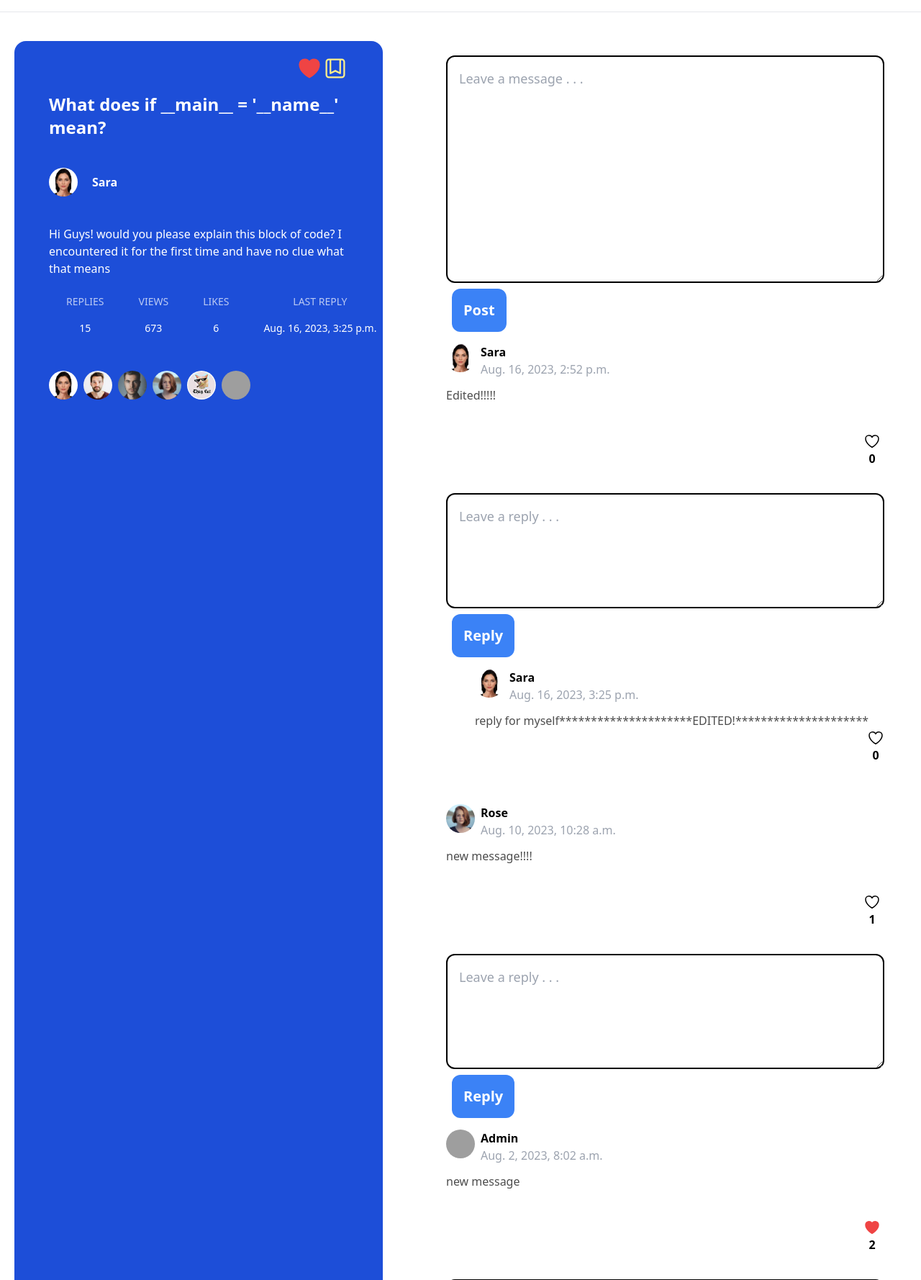
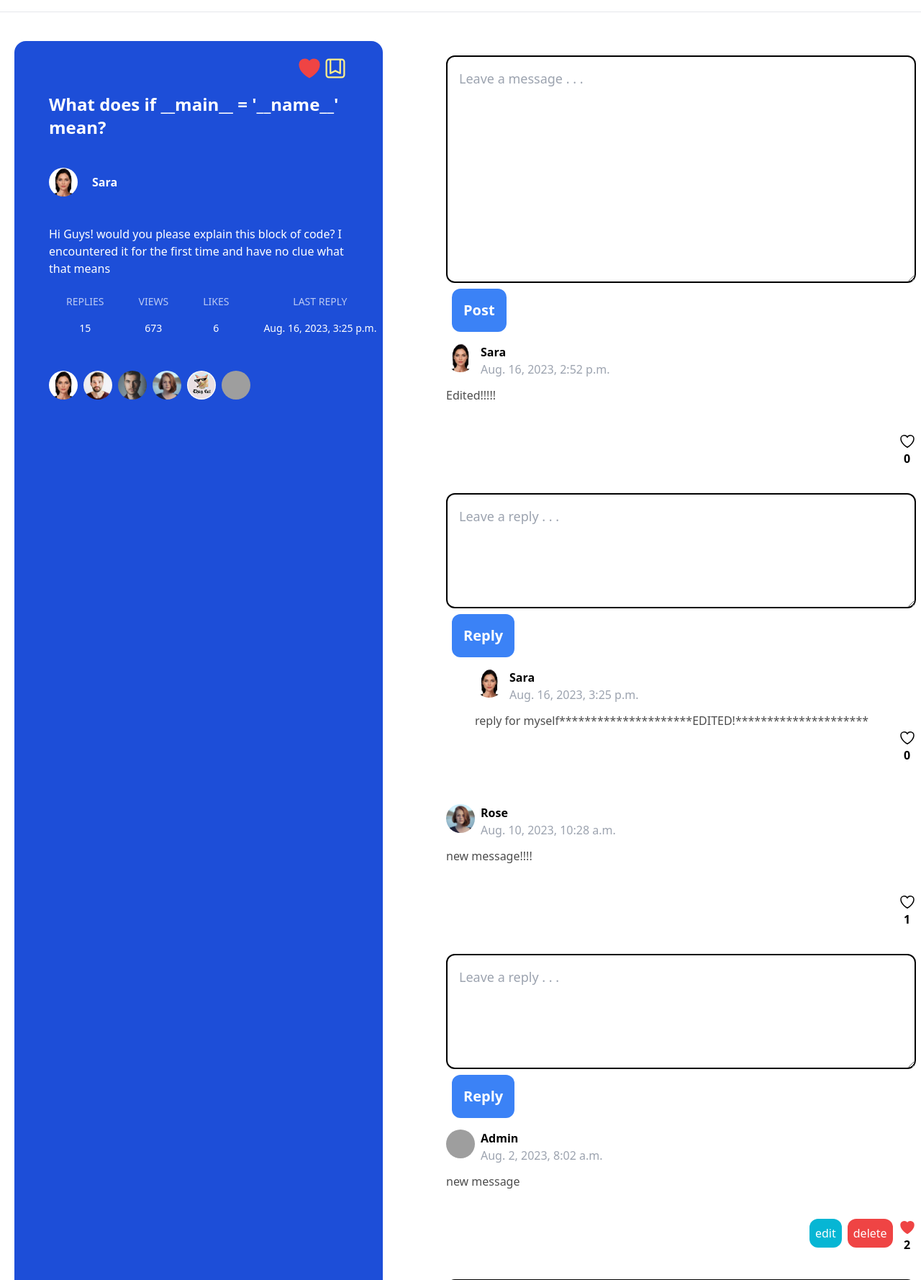
Before and after one commit to Shift77/Discussion-Website, a Django app: page /category/post/1/ in a window 1280 px wide; the page is wider, and only the part inside the window is pictured. Shown: the part 102-1880 px from the top of that part at 72% size. Run offline with Django 4.2, Linux system fonts and the light colour scheme; a user stored in the database is signed in; data comes from the database, SQL or seed files in the repository; both versions use the stored data as it was after the commit; some libraries are stand-ins or nearby versions; grey boxes are pictures that could not be loaded.

Commit message:
Created deleting and editing functionality for comments and replies also fixed the last activity of each post so it shows the correct date!'

```diff
--- a/core_app/templates/core_app/index.html
+++ b/core_app/templates/core_app/index.html
@@ -30,7 +30,7 @@
                     <h1 class="font-normal text-xs mb-1 text-gray-400">LAST ACTIVITY</h1>
 
                     <h1 class="font-semibold text-lg px-4 mb-2 ">{{category.post_category.all.count}}</h1>
-                    <h1 class="font-semibold text-sm  ">{{category.post_category.last.creation_date}}</h1>
+                    <h1 class="font-semibold text-sm  ">{{category.last_activity|last}}</h1>
 
                     <h1 class="font-normal text-xs mb-2  text-gray-400 ">LAST POST</h1>
                     <div class="col-span-2 mb-6 flex items-center">
--- a/core_app/views.py
+++ b/core_app/views.py
@@ -7,6 +7,7 @@ from discussion_app.models import Post, Category
 def index(request):
     categories = Category.objects.all()
 
+    print(categories[0].last_activity)
 
     context = {
         'categories': categories,
--- a/dashboard_app/views.py
+++ b/dashboard_app/views.py
@@ -7,8 +7,11 @@ from django.contrib.auth.decorators import login_required
 def dashboard_detail(request, id):
     posts = models.Post.objects.all().filter(author=request.user)
 
+    saved_posts = request.user.userprofile.saved_posts.all()
+
     context = {
-        'posts':posts
+        'posts':posts,
+        'saved_posts':saved_posts
     }
 
     return render(request, 'dashboard_app/dashboard.html', context)
--- a/discussion_app/models.py
+++ b/discussion_app/models.py
@@ -16,6 +16,24 @@ class Category(models.Model):
 
     def __str__(self):
         return self.name
+
+    @property
+    def last_activity(self):
+
+        all_posts = self.post_category.all()
+
+        last_modified_dates = []
+
+
+        for post in all_posts:
+            last_modified_dates.append(post.last_modified_date)
+
+            for message in post.message_post.all():
+                last_modified_dates.append(message.creation_date)
+
+        datetimes = sorted(last_modified_dates)
+
+        return datetimes
 
 class Post(models.Model):
 
@@ -51,6 +69,7 @@ class Post(models.Model):
         return [all_users, len(all_users)]
 
 
+
 class Message(models.Model):
 
     post = models.ForeignKey(Post, on_delete=models.CASCADE, related_name='message_post')
--- a/discussion_app/templates/discussion_app/post.html
+++ b/discussion_app/templates/discussion_app/post.html
@@ -161,7 +161,18 @@
             {{message.content}}
           </div>
         </div>
-          <div class="pl-[580px] ">
+          <div class="pl-[500px] gap-2 flex justify-end ">
+            {% if request.user == message.author %}
+              <form action="{% url 'discussion_app:edit_comment' message.id %}">
+                {% csrf_token %}
+                <button class="bg-cyan-500 text-white p-2 rounded-xl">edit</button>
+              </form>
+
+              <form action="{% url 'discussion_app:delete_comment' message.id %}" method="post">
+                {% csrf_token %}
+                <button class="bg-red-500 text-white p-2 rounded-xl">delete</button>
+              </form>
+            {% endif %}
             <form action="{% url 'discussion_app:comment_like' message.id %}" method="post">
               {% csrf_token %}
 
@@ -216,7 +227,18 @@
             <div class="text-black text-opacity-70 pt-3">
               {{reply.content}}
             </div>
-            <div class="pl-[545px]">
+            <div class="pl-[465px] flex gap-2 justify-end">
+              {% if request.user == reply.author %}
+                <form action="{% url 'discussion_app:edit_comment' reply.id %}">
+                  {% csrf_token %}
+                  <button class="bg-cyan-500 text-white p-2 rounded-xl">edit</button>
+                </form>
+
+                <form action="{% url 'discussion_app:delete_comment' reply.id %}" method="post">
+                  {% csrf_token %}
+                  <button class="bg-red-500 text-white p-2 rounded-xl">delete</button>
+                </form>
+              {% endif %}
               <form action="{% url 'discussion_app:comment_like' reply.id %}" method="post">
                 {% csrf_token %}
 
--- a/discussion_app/urls.py
+++ b/discussion_app/urls.py
@@ -13,5 +13,6 @@ urlpatterns = [
     path('post/delete-post/<int:id>', views.delete_post, name='post_delete'),
     path('post/edit-post/<int:id>', views.edit_post, name='post_edit'),
     path('posts/search/', views.search_posts, name='search_posts'),
-
+    path('post/delete_comment/<int:id>/', views.delete_comment, name='delete_comment'),
+    path('post/edit_comment/<int:id>/', views.edit_comment, name='edit_comment'),
 ]
--- a/discussion_app/views.py
+++ b/discussion_app/views.py
@@ -12,10 +12,6 @@ from . import forms
 def category_detail(request, id):
 
     category = get_object_or_404(models.Category, id=id)
-
-
-
-
 
     context = {
         'category': category,
@@ -197,3 +193,47 @@ def search_posts(request):
         return render(request, 'discussion_app/search.html', context)
     else:
         return redirect(reverse('core_app:index'))
+
+@login_required
+def delete_comment(request, id):
+    comment = get_object_or_404(models.Message, id=id)
+
+    if request.user == comment.author:
+        comment.delete()
+
+    post_id = comment.post.pk
+
+    return HttpResponseRedirect(reverse('discussion_app:post_detail', args=(post_id,)))
+
+@login_required
+def edit_comment(request, id):
+
+    message = get_object_or_404(models.Message, id=id)
+
+    message_form = forms.MessageForm(instance=message)
+    reply_form = forms.ReplyForm(instance=message)
+
+    if request.method == 'POST':
+
+        if 'submit_message' in request.POST:
+            message_form = forms.MessageForm(request.POST, instance=message)
+
+            if message_form.is_valid():
+                message_form.save()
+
+                return redirect(reverse('discussion_app:post_detail', args=(message.post.pk,)))
+        elif 'submit_reply' in request.POST:
+            reply_form = forms.ReplyForm(request.POST, instance=message)
+
+            if reply_form.is_valid():
+                reply_form.save()
+
+                return redirect(reverse('discussion_app:post_detail', args=(message.post.pk,)))
+
+    context = {
+        'message_form':message_form,
+        'reply_form':reply_form,
+        'message':message,
+    }
+
+    return render(request, 'discussion_app/edit_message.html', context)
```
Also changed, not shown: dashboard_app/templates/dashboard_app/dashboard.html (+9 -2 lines), discussion_app/templates/discussion_app/edit_message.html (added, +34 -0 lines), db.sqlite3.
